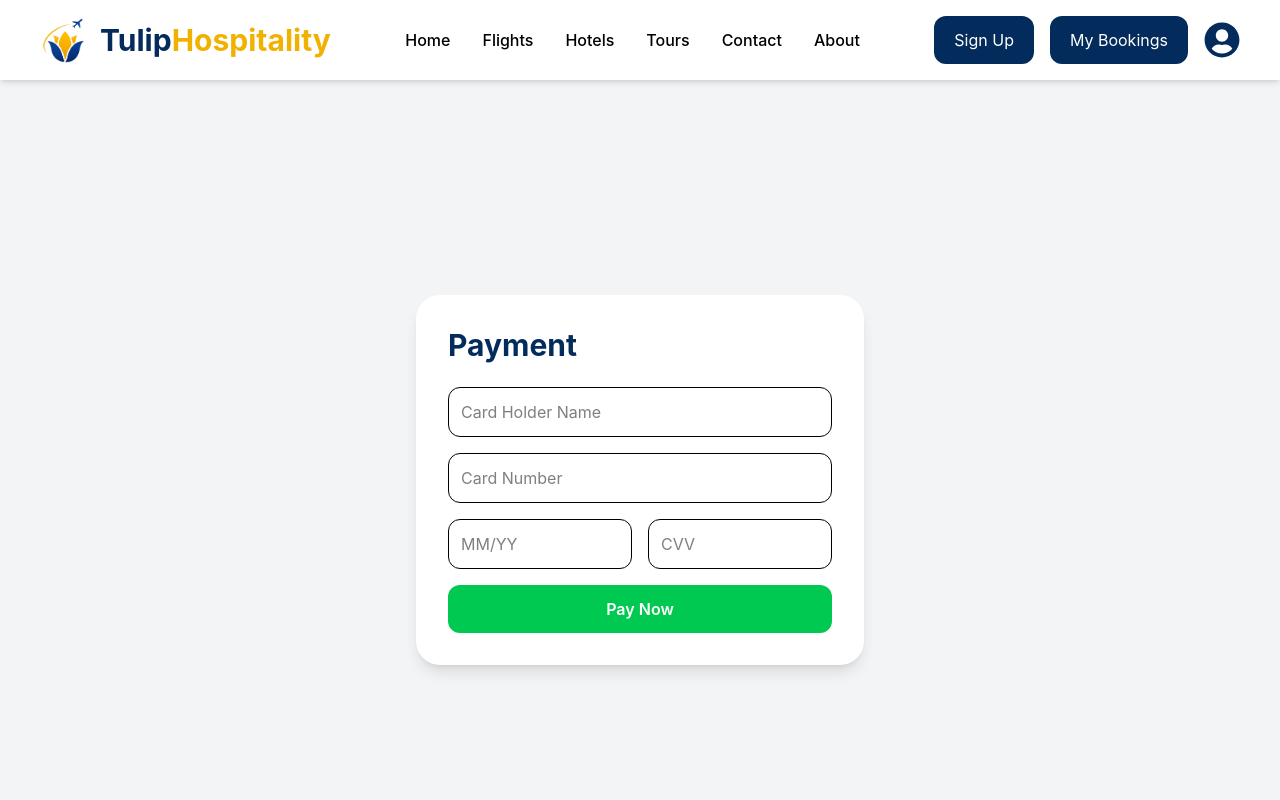
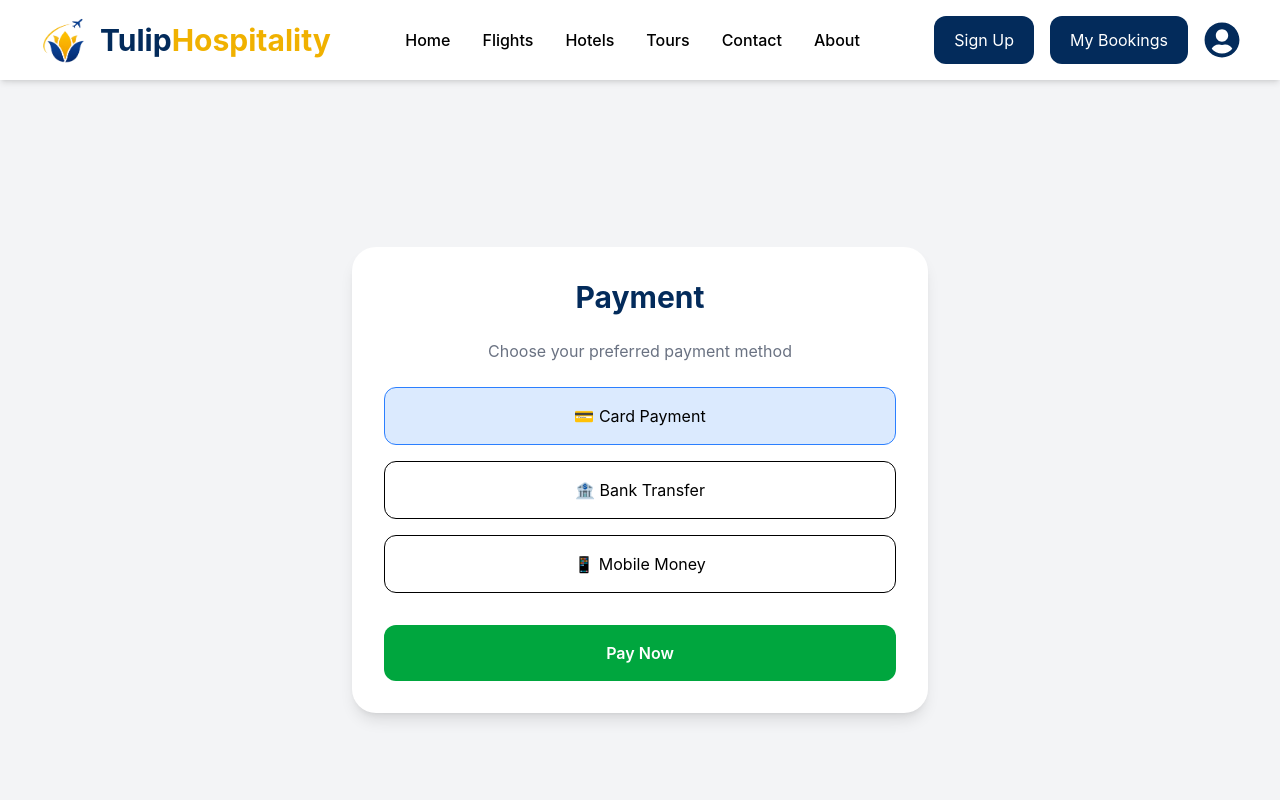
Before and after one commit to Seunzy101/Mywebsite, a React (Vite) app: page /payment/1 in a window 1280 px wide. Shown: the top 800 px of the page. Built offline with nearby package versions, Linux system fonts and the light colour scheme.

Commit message:
update project

```diff
--- a/src/context/BookingContext.jsx
+++ b/src/context/BookingContext.jsx
@@ -6,20 +6,16 @@ export const BookingContext = createContext();
 export const BookingProvider = ({ children }) => {
   // Load bookings from localStorage
   const [bookings, setBookings] = useState(() => {
-    const savedBookings = localStorage.getItem("bookings");
-
-    return savedBookings ? JSON.parse(savedBookings) : [];
+    const saved = localStorage.getItem("bookings");
+    return saved ? JSON.parse(saved) : [];
   });
 
-  // Save bookings whenever they change
+  // Save to localStorage whenever bookings change
   useEffect(() => {
-    localStorage.setItem(
-      "bookings",
-      JSON.stringify(bookings)
-    );
+    localStorage.setItem("bookings", JSON.stringify(bookings));
   }, [bookings]);
 
-  // Add Booking
+  // ADD BOOKING
   const addBooking = (booking) => {
     const exists = bookings.some(
       (item) =>
@@ -33,71 +29,45 @@ export const BookingProvider = ({ children }) => {
     }
 
     const newBooking = {
-      id: Date.now(),
-
-      title:
-        booking.title ||
-        booking.city ||
-        "Untitled Booking",
-
+      id: Date.now().toString(), // ✅ IMPORTANT FIX
+      title: booking.title || booking.city || "Untitled Booking",
       destination:
         booking.destination ||
         booking.country ||
         booking.city ||
         "No Destination",
-
       price: booking.price || "N/A",
-
       image: booking.image || "",
-
-      dateBooked:
-        new Date().toLocaleDateString(),
-
+      dateBooked: new Date().toLocaleDateString(),
       status: "Pending",
     };
 
-    setBookings((prev) => [
-      ...prev,
-      newBooking,
-    ]);
+    setBookings((prev) => [...prev, newBooking]);
 
-    toast.success(
-      "Booking added successfully!"
-    );
+    toast.success("Booking added successfully!");
   };
 
-  // Update Booking Status
-  const updateBookingStatus = (
-    id,
-    status
-  ) => {
+  // UPDATE STATUS (USED BY PAYMENT)
+  const updateBookingStatus = (id, status) => {
     setBookings((prev) =>
       prev.map((booking) =>
         booking.id === id
-          ? {
-              ...booking,
-              status,
-            }
+          ? { ...booking, status }
           : booking
       )
     );
 
     if (status === "Confirmed") {
-      toast.success(
-        "Payment successful!"
-      );
+      toast.success("Payment successful 🎉 Booking Confirmed");
     }
   };
 
-  // Cancel Booking
+  // CANCEL BOOKING
   const cancelBooking = (id) => {
     setBookings((prev) =>
       prev.map((booking) =>
         booking.id === id
-          ? {
-              ...booking,
-              status: "Canceled",
-            }
+          ? { ...booking, status: "Canceled" }
           : booking
       )
     );
@@ -105,29 +75,20 @@ export const BookingProvider = ({ children }) => {
     toast.error("Booking canceled");
   };
 
-  // Remove Single Booking
+  // DELETE SINGLE BOOKING
   const deleteBooking = (id) => {
     setBookings((prev) =>
-      prev.filter(
-        (booking) =>
-          booking.id !== id
-      )
+      prev.filter((booking) => booking.id !== id)
     );
 
     toast.info("Booking removed");
   };
 
-  // Clear All Bookings
+  // CLEAR ALL BOOKINGS
   const clearBookings = () => {
     setBookings([]);
-
-    localStorage.removeItem(
-      "bookings"
-    );
-
-    toast.info(
-      "All bookings cleared"
-    );
+    localStorage.removeItem("bookings");
+    toast.info("All bookings cleared");
   };
 
   return (
--- a/src/pages/Payment.jsx
+++ b/src/pages/Payment.jsx
@@ -1,68 +1,99 @@
-import { useNavigate } from "react-router-dom";
+import { useState, useContext } from "react";
+import { useNavigate, useParams } from "react-router-dom";
+import { toast } from "react-toastify";
+import { BookingContext } from "../context/BookingContext";
 
 const Payment = () => {
+  const { id } = useParams();
   const navigate = useNavigate();
 
+  const { updateBookingStatus } = useContext(BookingContext);
+
+  const [method, setMethod] = useState("card");
+  const [loading, setLoading] = useState(false);
+
   const handlePayment = () => {
-    alert("Payment Successful!");
+    setLoading(true);
 
-    navigate("/bookings");
+    setTimeout(() => {
+      // Update booking status
+      updateBookingStatus(id, "Confirmed");
+
+      toast.success("Payment Successful 🎉 Booking Confirmed");
+
+      setLoading(false);
+
+      // Redirect after toast
+      setTimeout(() => {
+        navigate("/bookings");
+      }, 1200);
+    }, 1200);
   };
 
   return (
-    <div className="min-h-screen bg-gray-100 flex items-center justify-center p-6">
+    <div className="min-h-screen flex items-center justify-center bg-gray-100 px-4">
+      <div className="bg-white w-full max-w-xl p-8 rounded-3xl shadow-lg">
 
-      <div className="bg-white p-8 rounded-3xl shadow-lg w-full max-w-md">
-
-        <h1 className="text-3xl font-bold text-[#032B5B] mb-6">
+        <h1 className="text-3xl font-bold text-[#032B5B] mb-6 text-center">
           Payment
         </h1>
 
-        <input
-          type="text"
-          placeholder="Card Holder Name"
-          className="w-full border rounded-xl p-3 mb-4"
-        />
+        <p className="text-gray-500 text-center mb-6">
+          Choose your preferred payment method
+        </p>
 
-        <input
-          type="text"
-          placeholder="Card Number"
-          className="w-full border rounded-xl p-3 mb-4"
-        />
+        {/* Payment Options */}
+        <div className="space-y-4 mb-8">
 
-        <div className="grid grid-cols-2 gap-4 mb-4">
+          <button
+            onClick={() => setMethod("card")}
+            className={`w-full p-4 border rounded-xl transition ${
+              method === "card"
+                ? "bg-blue-100 border-blue-500"
+                : ""
+            }`}
+          >
+            💳 Card Payment
+          </button>
 
-          <input
-            type="text"
-            placeholder="MM/YY"
-            className="border rounded-xl p-3"
-          />
+          <button
+            onClick={() => setMethod("bank")}
+            className={`w-full p-4 border rounded-xl transition ${
+              method === "bank"
+                ? "bg-blue-100 border-blue-500"
+                : ""
+            }`}
+          >
+            🏦 Bank Transfer
+          </button>
 
-          <input
-            type="text"
-            placeholder="CVV"
-            className="border rounded-xl p-3"
-          />
+          <button
+            onClick={() => setMethod("mobile")}
+            className={`w-full p-4 border rounded-xl transition ${
+              method === "mobile"
+                ? "bg-blue-100 border-blue-500"
+                : ""
+            }`}
+          >
+            📱 Mobile Money
+          </button>
 
         </div>
 
+        {/* Pay Button */}
         <button
           onClick={handlePayment}
-          className="
-            w-full
-            bg-green-500
-            hover:bg-green-600
-            text-white
-            py-3
-            rounded-xl
-            font-semibold
-          "
+          disabled={loading}
+          className={`w-full py-4 rounded-xl text-white font-semibold transition ${
+            loading
+              ? "bg-gray-400 cursor-not-allowed"
+              : "bg-green-600 hover:bg-green-700"
+          }`}
         >
-          Pay Now
+          {loading ? "Processing Payment..." : "Pay Now"}
         </button>
 
       </div>
-
     </div>
   );
 };
```
